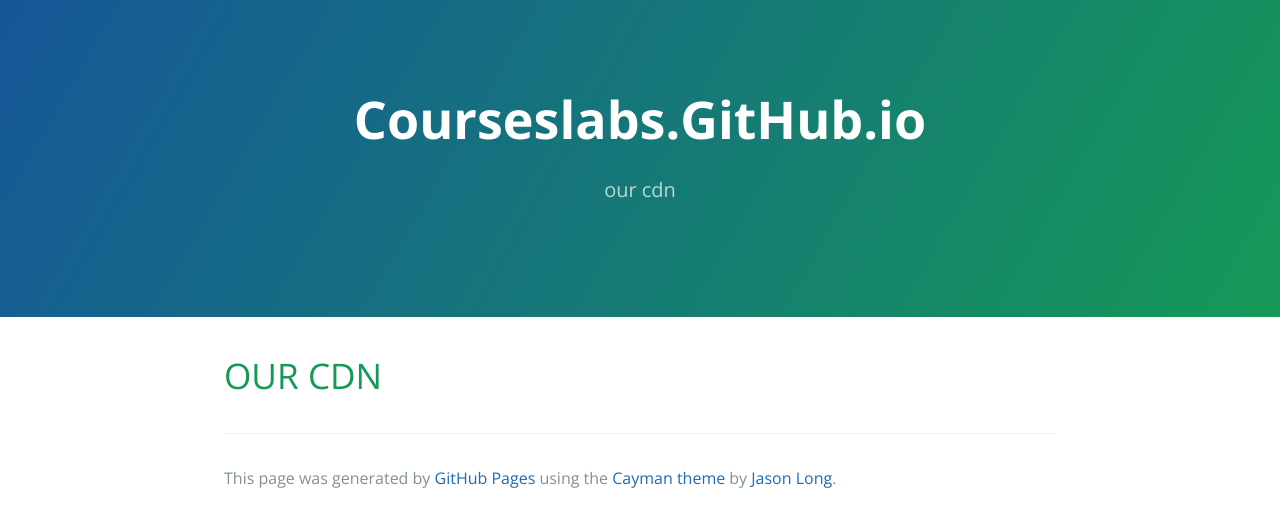
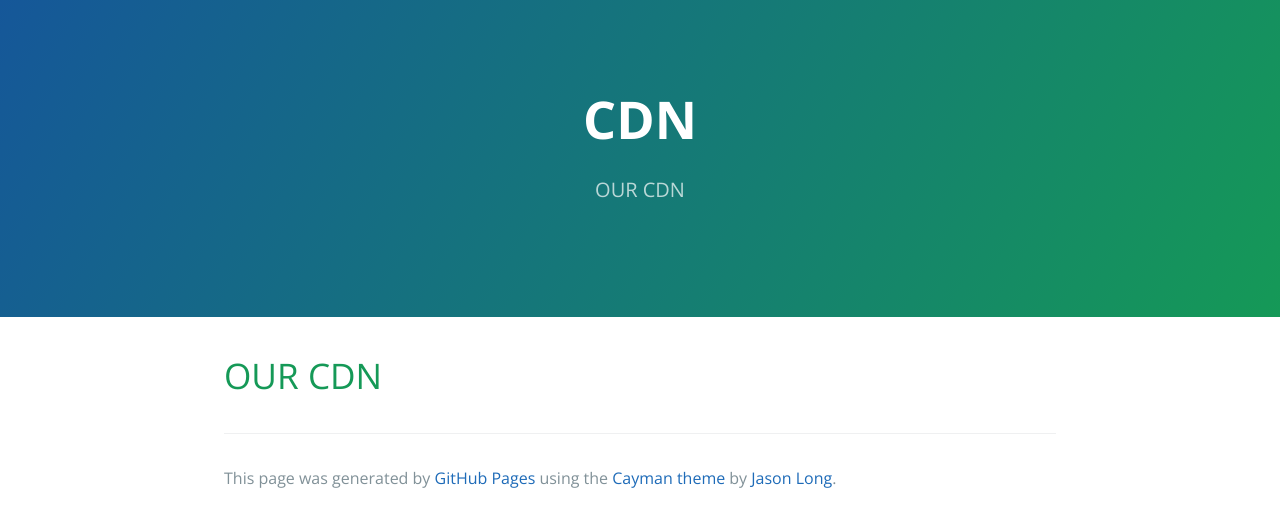
Before and after one commit to courseslabs/courseslab.github.io, a plain HTML site: page index.html in a window 1280 px wide. Drawn offline with nearby package versions, Linux system fonts and the light colour scheme.

Commit message:
Replace master branch with page content via GitHub

```diff
--- a/index.html
+++ b/index.html
@@ -2,7 +2,7 @@
 <html lang="en-us">
   <head>
     <meta charset="UTF-8">
-    <title>Courseslabs.GitHub.io by courseslabs</title>
+    <title>CDN by courseslabs</title>
     <meta name="viewport" content="width=device-width, initial-scale=1">
     <link rel="stylesheet" type="text/css" href="stylesheets/normalize.css" media="screen">
     <link href='https://fonts.googleapis.com/css?family=Open+Sans:400,700' rel='stylesheet' type='text/css'>
@@ -11,8 +11,8 @@
   </head>
   <body>
     <section class="page-header">
-      <h1 class="project-name">Courseslabs.GitHub.io</h1>
-      <h2 class="project-tagline">our cdn</h2>
+      <h1 class="project-name">CDN</h1>
+      <h2 class="project-tagline">OUR CDN</h2>
     </section>
 
     <section class="main-content">
--- a/params.json
+++ b/params.json
@@ -1 +1 @@
-{"name":"Courseslabs.GitHub.io","tagline":"our cdn","body":"# OUR CDN","google":"","note":"Don't delete this file! It's used internally to help with page regeneration."}
+{"name":"CDN","tagline":"OUR CDN","body":"# OUR CDN","google":"","note":"Don't delete this file! It's used internally to help with page regeneration."}
```
